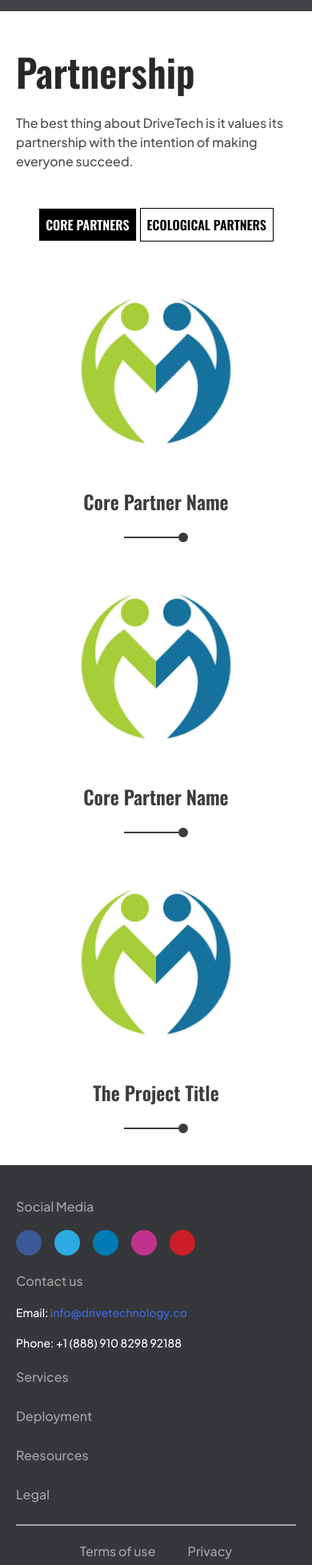
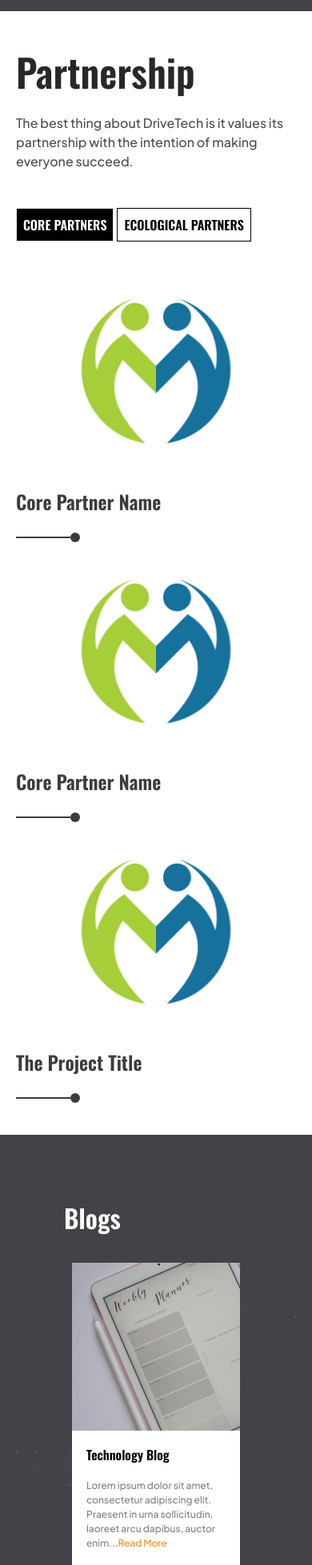
Before and after one commit to AhsanDT/drivetech, a Next.js app: page / in a window 390 px wide. Shown: the part 8460-10417 px from the top of the page at 80% size. Built offline with nearby package versions, Linux system fonts and the light colour scheme; some icons are missing.

Commit message:
working on partnership page

```diff
--- a/src/components/Home/Blogs.jsx
+++ b/src/components/Home/Blogs.jsx
@@ -48,15 +48,15 @@ const BLOGS = [
 
 const Blogs = () => {
   return (
-    <section className={`w-full bg-[#424248] h-[]   `}>
+    <section className={`w-full bg-[#424248] py-[80px]`}>
       <div className={` img-container w-full relative  `}>
         <Image src={image} alt="img" />
         <div className="absolute top-0 z-[11]  w-full  flex flex-col gap-y-[32px] items-cen ter justify-center px-[80px] ">
-          <h1 className="text-[48px] font-oswald font-bold text-white text-center">
-            Our Works
+          <h1 className="text-[32px] lg:text-[48px] font-oswald font-bold text-white lg:text-center">
+            Blogs
           </h1>
 
-          <div className="flex gap-x-[32px] justify-center">
+          <div className="flex gap-x-[32px] justify-center overflow-scroll">
             {BLOGS.map((data) => {
               return (
                 <div className="w-[210px] h-[385px] bg-white flex flex-col gap-y-[18px]">
--- a/src/components/Home/Partnership.jsx
+++ b/src/components/Home/Partnership.jsx
@@ -24,7 +24,7 @@ const Partnership = () => {
           intention of making everyone succeed.
         </p>
         <div className="mt-[30px]">
-          <ul className="text-[16px] font-oswald font-bold gap-x-[4px] flex lg:gap-x-[40px] justify-center items-center">
+          <ul className="text-[16px] font-oswald font-bold gap-x-[4px] flex lg:gap-x-[40px] lg:justify-center items-center">
             <li className="text-white bg-black px-[8px] lg:px-[16px] py-[8px] cursor-pointer border">
               CORE PARTNERS
             </li>
@@ -33,10 +33,10 @@ const Partnership = () => {
             </li>
           </ul>
         </div>
-        <div className="flex gap-x-[80px] flex-wrap justify-center  gap-y-[40px] mt-[30px]">
+        <div className="flex gap-x-[80px] flex-wrap justify-center gap-y-[21px] lg:gap-y-[40px] mt-[30px]">
           {DATA.map((data) => {
             return (
-              <div className=" flex flex-col justify-center items-center ">
+              <div className=" flex flex-col ustify-center lg:items-center ">
                 <div className="img-container ">
                   <Image src={data.img} alt="img" />
                 </div>
--- a/src/pages/home.js
+++ b/src/pages/home.js
@@ -17,7 +17,7 @@ const HomePage = () => {
 
        <OurWorks />
        <Partnership />
-      {/* <Blogs />   */}
+      <Blogs />
     </Layout>
   );
 };
```
